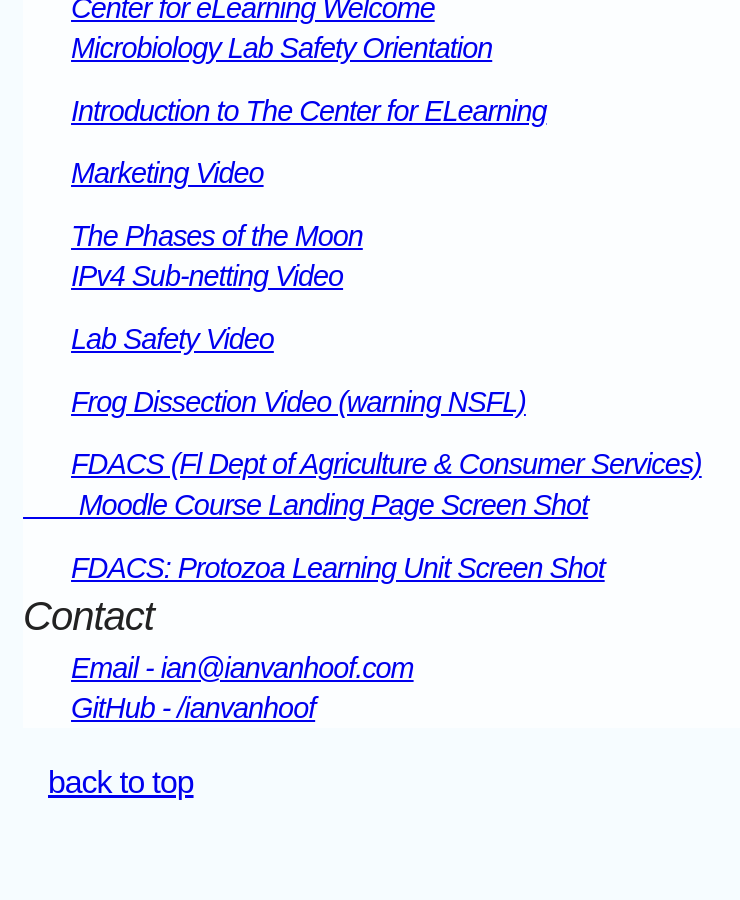
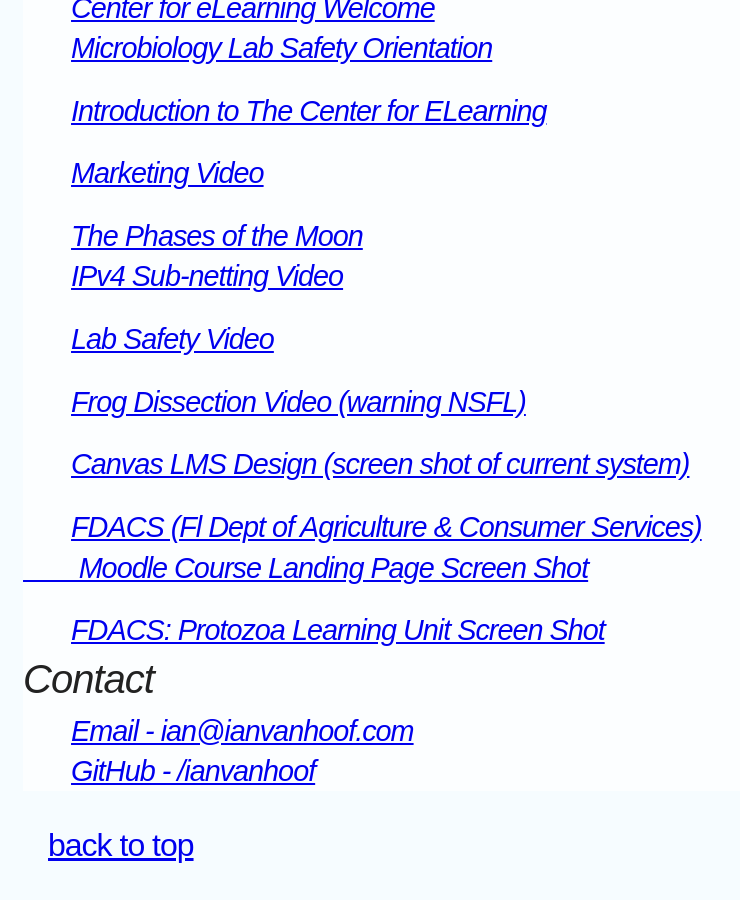
Before and after one commit to ianvanhoof/ianvanhoof.github.io, a Jekyll site: the page built from about-me.html, in a window 1280 px wide and 900 px high, scrolled down 2322 px. Shown: the whole window, without its empty margins (0-740 px from the left). Built offline with Jekyll 4.4.1, drawn with Linux system fonts in a browser that asks for light colours; some web fonts are replaced; before the commit the page ends 3159 px from its top, so only the background shows below that.

Commit message:
- added current canvas work.

```diff
--- a/about-me.html
+++ b/about-me.html
@@ -109,6 +109,11 @@
                 Frog Dissection Video (warning NSFL)
             </h3>
         </a><br>
+        <a href="http://ianvanhoof.us/img/canvas_screenshot.png">
+            <h3>
+                Canvas LMS Design (screen shot of current system)
+            </h3>
+        </a><br>
         <a href="http://ianvanhoof.us/img/fdacs_moodle-course-page.jpg">
             <h3>
                 FDACS (Fl Dept of Agriculture & Consumer Services)<br> &emsp;&emsp;Moodle Course Landing Page Screen Shot
```
